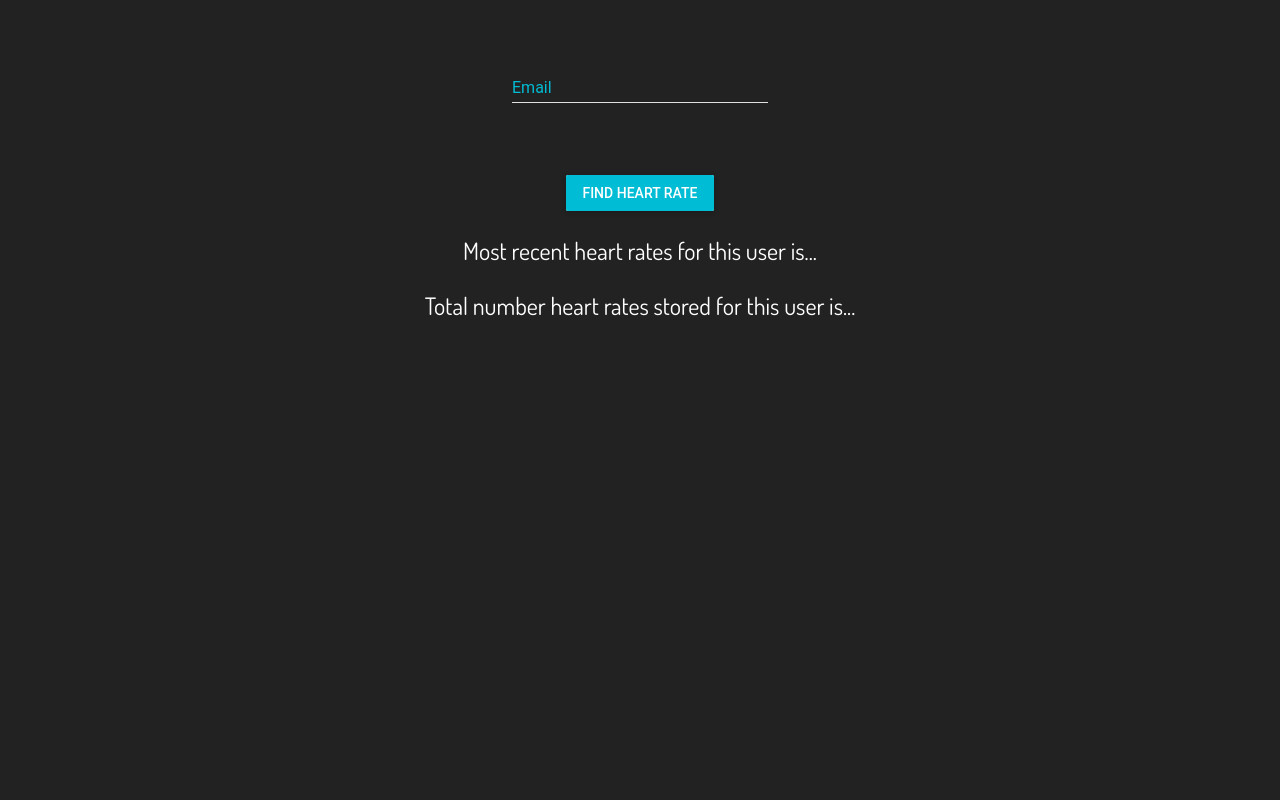
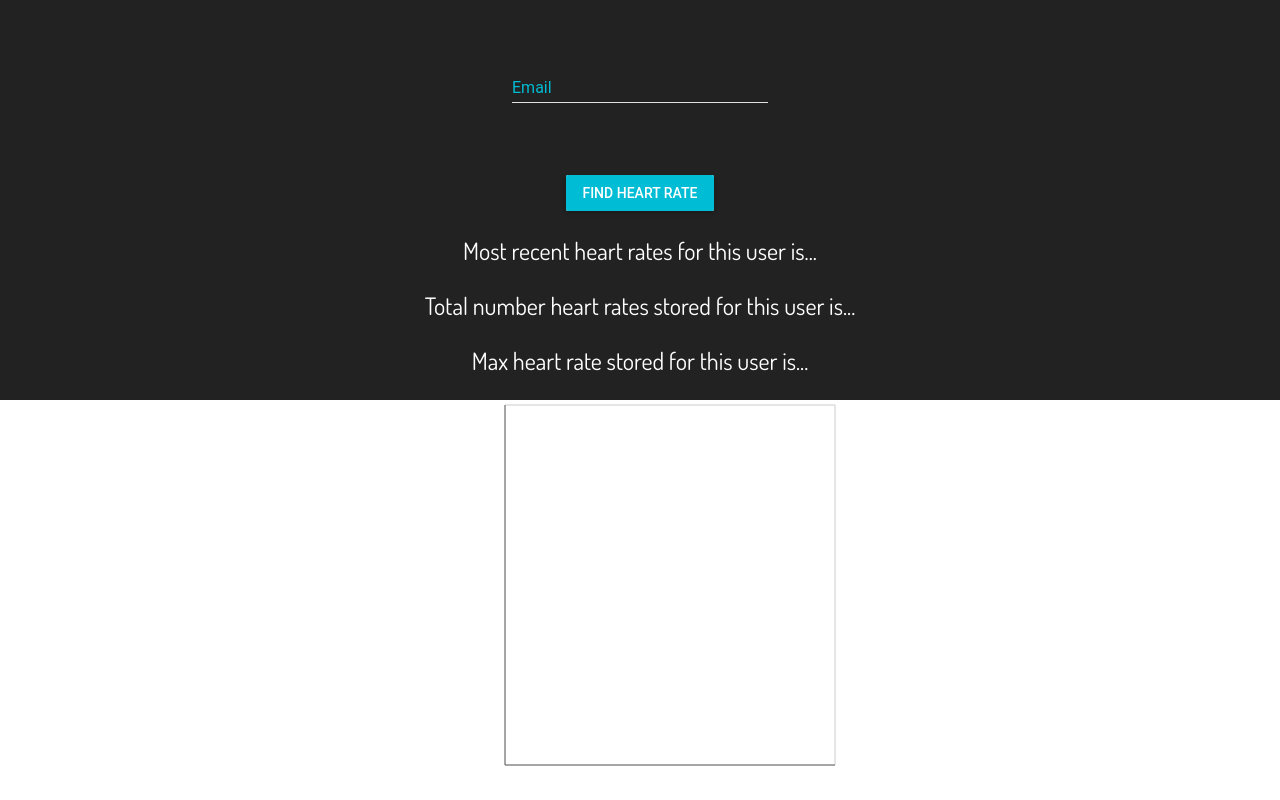
Before and after one commit to anikamukherji/doctor-hr-frontend, a React (Create React App) app: page / in a window 1280 px wide. Shown: the part 215-1015 px from the top of the page. Before the commit the page ends 800 px from the top, so only its background shows below. Built offline with nearby package versions, Linux system fonts and the light colour scheme.

Commit message:
graph showing

```diff
--- a/src/css/HeartRateSearch.css
+++ b/src/css/HeartRateSearch.css
@@ -11,3 +11,11 @@
   color: white;
   font-family: 'Dosis', sans-serif;
 }
+
+.graph {
+  background-color: white;
+}
+
+.chart {
+  margin: auto;
+}
--- a/src/js/HeartRateSearch.js
+++ b/src/js/HeartRateSearch.js
@@ -7,6 +7,8 @@ import MuiThemeProvider from 'material-ui/styles/MuiThemeProvider';
 import getMuiTheme from 'material-ui/styles/getMuiTheme';
 import lightBaseTheme from 'material-ui/styles/baseThemes/lightBaseTheme';
 import {cyan500} from 'material-ui/styles/colors';
+import { LineChart, Line, CartesianGrid, XAxis, YAxis } from 'recharts';
+
 
 const muiThemeWhiteText = getMuiTheme({
   textField: {
@@ -18,7 +20,6 @@ const muiThemeWhiteText = getMuiTheme({
 });
 
 
-
 class HeartRateSearch extends Component {
 
   constructor() {
@@ -27,21 +28,38 @@ class HeartRateSearch extends Component {
       currUser: null,
       userHR: [null],
       numHR: null,
+      maxHR: null,
       graphVisible: false,
     };
     this.getHR = this.getHR.bind(this);
     this.handleChange = this.handleChange.bind(this);
+    this.formatData = this.formatData.bind(this);
   }
 
   getHR(event) {
     var requestURL = "http://vcm-3576.vm.duke.edu:5000/api/heart_rate/" + this.state.currUser
     axios.get(requestURL).then( (response) => {
       console.log(response.status);
+      var gData = this.formatData(response.data)
       this.setState({
                       userHR: response.data,
                       numHR: response.data.length,
+                      maxHR: Math.max(...response.data),
+                      graphData: gData,
                     });
     });
+  }
+
+  formatData(array) {
+    var newArr = []
+    for (var i = 0; i < array.length; i++) {
+      newArr.push({
+                  "data": array[i],
+                  "label": ""
+                  })
+    }
+    newArr[array.length-1].label = "Most Recent"
+    return newArr
   }
 
   handleChange(event) {
@@ -72,6 +90,16 @@ class HeartRateSearch extends Component {
           <p className="text">{this.state.userHR[this.state.numHR - 1]}</p>
           <p className="text">Total number heart rates stored for this user is...</p>
           <p className="text">{this.state.numHR}</p>
+          <p className="text">Max heart rate stored for this user is...</p>
+          <p className="text">{this.state.maxHR}</p>
+          <div className="graph">
+            <LineChart className="chart" width={400} height={400} data={this.state.graphData}>
+              <CartesianGrid />
+              <Line type="monotone" dataKey="data" stroke={cyan500} />
+              <XAxis dataKey="label"/>
+              <YAxis />
+            </LineChart>
+          </div>
         </MuiThemeProvider>
       </div>
     );
```
